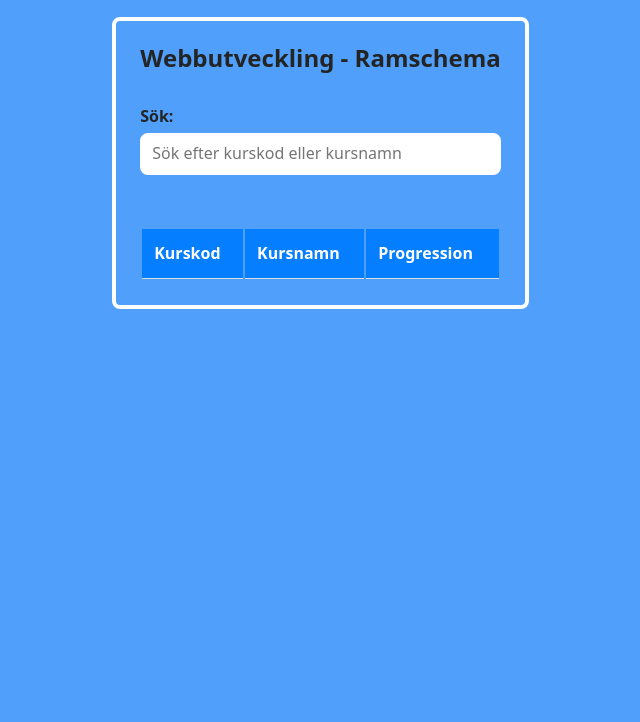
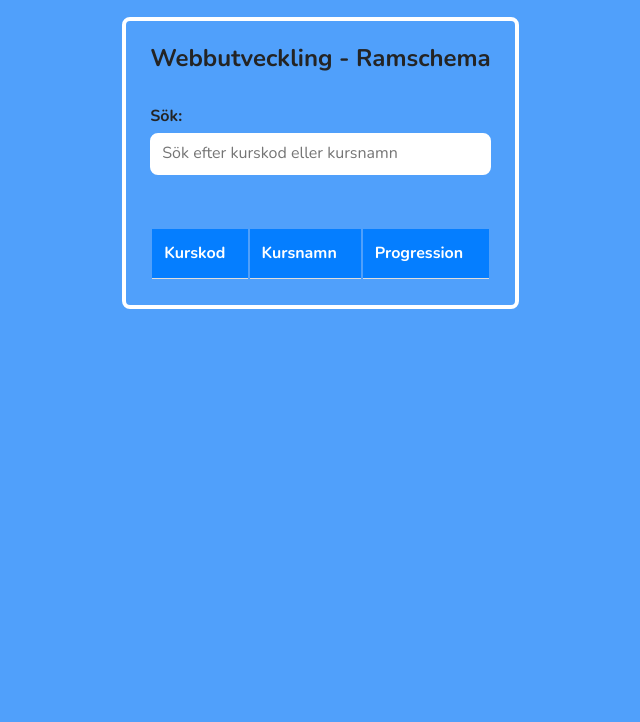
Before and after one commit to ardalansale/dt211g-lab2, a website built with Vite: page index.html in a window 1280 px wide. Shown: the part 78-800 px from the top of the page, without its empty margins (312-952 px from the left). Built offline with nearby package versions, Linux system fonts and the light colour scheme; no server answers.

Commit message:
Uppdatera readme
Ändra font till Nunito

```diff
--- a/index.html
+++ b/index.html
@@ -5,6 +5,10 @@
     <meta name="viewport" content="width=device-width, initial-scale=1.0">
     <title>Lab 2 - Ramschema</title>
     <link rel="stylesheet" href="/src/css/style.css">
+    <link rel="preconnect" href="https://fonts.googleapis.com">
+    <link rel="preconnect" href="https://fonts.gstatic.com" crossorigin>
+    <link href="https://fonts.googleapis.com/css2?family=Nunito:ital,wght@0,200..1000;1,200..1000&display=swap" rel="stylesheet">
+
 </head>
 <body>
     <header>
--- a/src/css/style.css
+++ b/src/css/style.css
@@ -93,7 +93,7 @@ html {
 }
 
 body {
-    font-family: system-ui, sans-serif;
+    font-family: 'Nunito', system-ui, sans-serif;
     font-size: 1rem;
     line-height: 1.6;
     background: hsl(212, 96%, 65%);
```
Also changed, not shown: readme.md.
